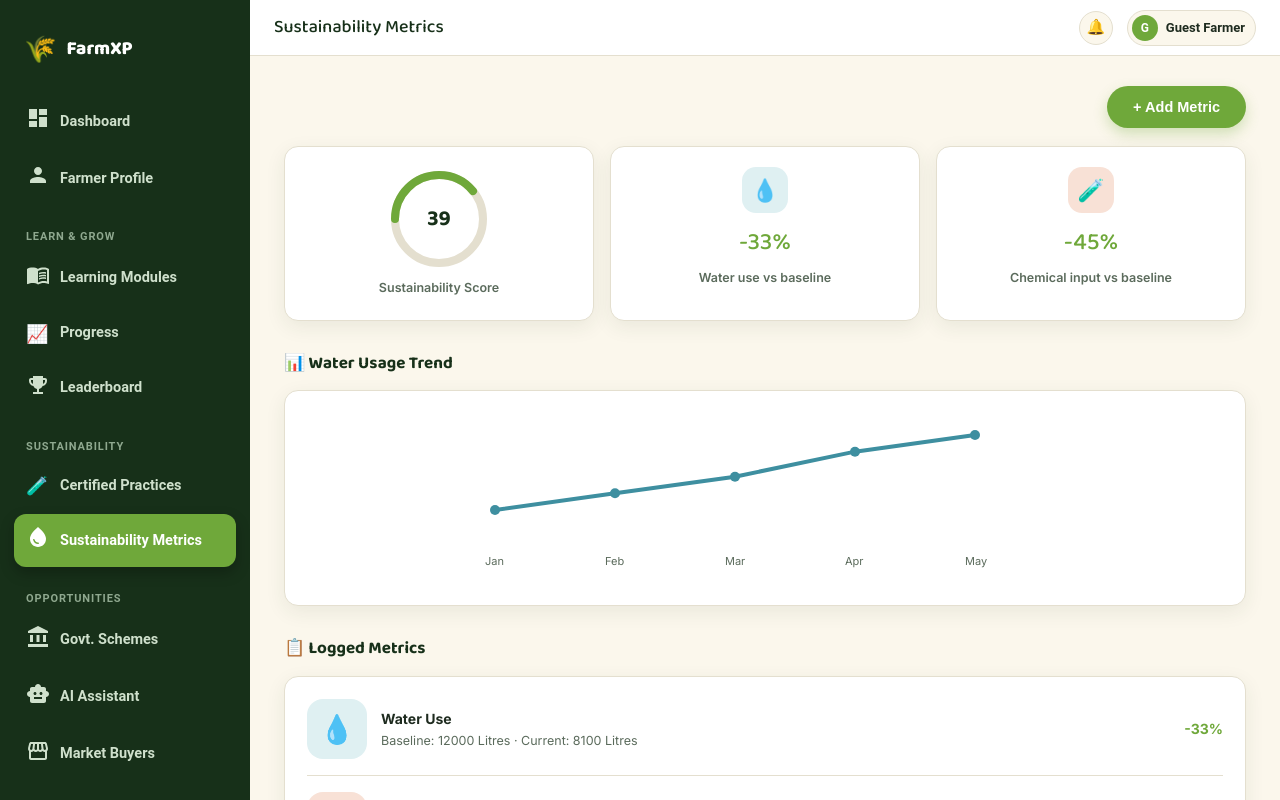
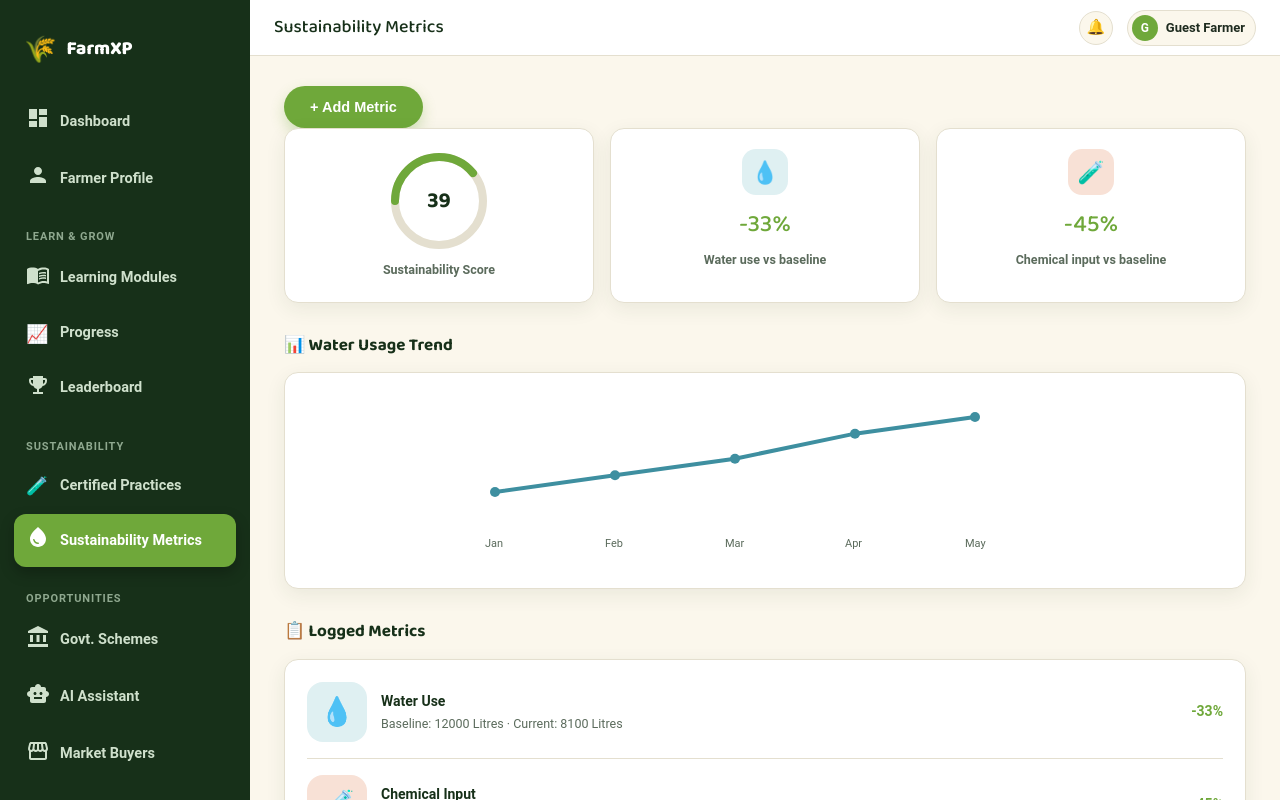
Before and after one commit to Mohamedfalih/FarmXp, a React app in the folder FrontEnd/: page /farmer/sustainability-metrics in a window 1280 px wide. Built offline with nearby package versions, Linux system fonts and the light colour scheme; the HTML template or start-up script is replaced by a standard one.

Commit message:
except AI

```diff
--- a/FrontEnd/src/pages/farmer/SustainabilityMetrics.jsx
+++ b/FrontEnd/src/pages/farmer/SustainabilityMetrics.jsx
@@ -2,16 +2,42 @@ import { useState } from 'react';
 import './SustainabilityMetrics.css';
 
 const METRIC_TYPES = [
-  { key: 'water', label: '💧 Water Use', unit: 'Litres' },
-  { key: 'chemical', label: '🧪 Chemical Input', unit: 'Kilograms' },
+  {
+    key: 'water',
+    label: '💧 Water Use',
+    unit: 'Litres',
+  },
+  {
+    key: 'chemical',
+    label: '🧪 Chemical Input',
+    unit: 'Kilograms',
+  },
 ];
 
 const SustainabilityMetrics = () => {
   // Mock data — matches the prototype's overview stats.
   // Later this becomes: metricsService.getMetrics().then(setMetrics)
   const [metrics, setMetrics] = useState([
-    { id: 1, type: 'water', icon: '💧', bg: 'var(--sky-light)', baseline: 12000, current: 8100, unit: 'Litres', label: 'Water use vs baseline' },
-    { id: 2, type: 'chemical', icon: '🧪', bg: 'var(--clay-light)', baseline: 40, current: 22, unit: 'Kilograms', label: 'Chemical input vs baseline' },
+    {
+      id: 1,
+      type: 'water',
+      icon: '💧',
+      bg: 'var(--sky-light)',
+      baseline: 12000,
+      current: 8100,
+      unit: 'Litres',
+      label: 'Water use vs baseline',
+    },
+    {
+      id: 2,
+      type: 'chemical',
+      icon: '🧪',
+      bg: 'var(--clay-light)',
+      baseline: 40,
+      current: 22,
+      unit: 'Kilograms',
+      label: 'Chemical input vs baseline',
+    },
   ]);
 
   const waterTrend = [
@@ -23,6 +49,7 @@ const SustainabilityMetrics = () => {
   ];
 
   const [showAddForm, setShowAddForm] = useState(false);
+
   const [metricForm, setMetricForm] = useState({
     type: 'water',
     baseline: '',
@@ -31,75 +58,127 @@ const SustainabilityMetrics = () => {
     notes: '',
   });
 
-  // Overall sustainability score — locked formula: (baseline - current) / baseline * 100
+  // Overall sustainability score
+  // Formula: (baseline - current) / baseline * 100
   const overallScore = Math.round(
-    metrics.reduce((sum, m) => {
-      const pct = ((m.baseline - m.current) / m.baseline) * 100;
-      return sum + pct;
+    metrics.reduce((sum, metric) => {
+      if (!metric.baseline) return sum;
+
+      const percentage =
+        ((metric.baseline - metric.current) / metric.baseline) * 100;
+
+      return sum + percentage;
     }, 0) / (metrics.length || 1)
   );
 
-  const getPercentChange = (m) => {
-    const pct = Math.round(((m.baseline - m.current) / m.baseline) * 100);
-    return pct;
+  const getPercentChange = (metric) => {
+    if (!metric.baseline) return 0;
+
+    return Math.round(
+      ((metric.baseline - metric.current) / metric.baseline) * 100
+    );
   };
 
-  const handleFormChange = (e) => {
-    setMetricForm({ ...metricForm, [e.target.name]: e.target.value });
+  const handleFormChange = (event) => {
+    const { name, value } = event.target;
+
+    setMetricForm((previous) => ({
+      ...previous,
+      [name]: value,
+    }));
   };
 
-  const handleTypeChange = (e) => {
-    const type = e.target.value;
-    const matched = METRIC_TYPES.find((t) => t.key === type);
-    setMetricForm({ ...metricForm, type, unit: matched.unit });
+  const handleTypeChange = (event) => {
+    const type = event.target.value;
+
+    const matchedType = METRIC_TYPES.find(
+      (metricType) => metricType.key === type
+    );
+
+    setMetricForm((previous) => ({
+      ...previous,
+      type,
+      unit: matchedType?.unit || '',
+    }));
   };
 
-  const handleSaveMetric = (e) => {
-    e.preventDefault();
-    if (!metricForm.baseline || !metricForm.current) return;
+  const handleSaveMetric = (event) => {
+    event.preventDefault();
 
-    // Later this becomes: metricsService.addMetric(metricForm)
-    const typeInfo = METRIC_TYPES.find((t) => t.key === metricForm.type);
-    setMetrics([
-      ...metrics,
-      {
+    if (!metricForm.baseline || !metricForm.current) {
+      return;
+    }
+
+    // Later this becomes:
+    // metricsService.addMetric(metricForm)
+
+    const typeInfo = METRIC_TYPES.find(
+      (metricType) => metricType.key === metricForm.type
+    );
+
+    const newMetric = {
       id: Date.now(),
       type: metricForm.type,
       icon: metricForm.type === 'water' ? '💧' : '🧪',
-        bg: metricForm.type === 'water' ? 'var(--sky-light)' : 'var(--clay-light)',
+      bg:
+        metricForm.type === 'water'
+          ? 'var(--sky-light)'
+          : 'var(--clay-light)',
       baseline: Number(metricForm.baseline),
       current: Number(metricForm.current),
       unit: metricForm.unit,
       label: `${typeInfo.label.split(' ').slice(1).join(' ')} vs baseline`,
-      },
-    ]);
-    setMetricForm({ type: 'water', baseline: '', current: '', unit: 'Litres', notes: '' });
+    };
+
+    setMetrics((previous) => [...previous, newMetric]);
+
+    setMetricForm({
+      type: 'water',
+      baseline: '',
+      current: '',
+      unit: 'Litres',
+      notes: '',
+    });
+
     setShowAddForm(false);
   };
 
   // Build chart points from waterTrend data
   const buildChartPoints = (data) => {
-    const maxVal = Math.max(...data.map((d) => d.value));
+    const maxValue = Math.max(...data.map((item) => item.value));
+
     const startX = 10;
     const startY = 20;
     const chartWidth = 480;
     const chartHeight = 100;
-    const stepX = chartWidth / (data.length - 1);
-    return data.map((d, i) => {
-      const x = startX + i * stepX;
-      const y = startY + (chartHeight - (d.value / maxVal) * chartHeight);
-      return { x, y };
+
+    const stepX =
+      data.length > 1 ? chartWidth / (data.length - 1) : chartWidth;
+
+    return data.map((item, index) => {
+      const x = startX + index * stepX;
+
+      const y =
+        startY +
+        (chartHeight - (item.value / maxValue) * chartHeight);
+
+      return {
+        x,
+        y,
+      };
     });
   };
 
   const points = buildChartPoints(waterTrend);
-  const linePoints = points.map((p) => `${p.x},${p.y}`).join(' ');
+
+  const linePoints = points
+    .map((point) => `${point.x},${point.y}`)
+    .join(' ');
 
   return (
-    <div className="sustain-page">
+    <div className="sustainability-metrics-page">
       {!showAddForm ? (
         <>
-          <div className="sustain-header">
           <button
             className="btn btn-primary btn-sm"
             type="button"
@@ -107,13 +186,25 @@ const SustainabilityMetrics = () => {
           >
             + Add Metric
           </button>
-          </div>
 
           <div className="grid grid-3">
+            {/* Overall Score */}
             <div className="card ring-card">
               <div className="gring">
-                <svg width="100" height="100" viewBox="0 0 100 100">
-                  <circle cx="50" cy="50" r="44" fill="none" stroke="var(--line)" strokeWidth="8" />
+                <svg
+                  width="100"
+                  height="100"
+                  viewBox="0 0 100 100"
+                >
+                  <circle
+                    cx="50"
+                    cy="50"
+                    r="44"
+                    fill="none"
+                    stroke="var(--line)"
+                    strokeWidth="8"
+                  />
+
                   <circle
                     cx="50"
                     cy="50"
@@ -123,71 +214,155 @@ const SustainabilityMetrics = () => {
                     strokeWidth="8"
                     strokeLinecap="round"
                     strokeDasharray={2 * Math.PI * 44}
-                    strokeDashoffset={2 * Math.PI * 44 * (1 - overallScore / 100)}
+                    strokeDashoffset={
+                      2 *
+                      Math.PI *
+                      44 *
+                      (1 - Math.min(Math.max(overallScore, 0), 100) / 100)
+                    }
                     transform="rotate(-90 50 50)"
                   />
                 </svg>
+
                 <div className="gring-center">
-                  <span className="gring-num">{overallScore}</span>
+                  <span className="gring-num">
+                    {overallScore}
+                  </span>
                 </div>
               </div>
-              <div className="stat-label">Sustainability Score</div>
+
+              <div className="stat-label">
+                Sustainability Score
+              </div>
             </div>
 
-            {metrics.map((m) => {
-              const pct = getPercentChange(m);
+            {/* Metric Cards */}
+            {metrics.map((metric) => {
+              const percentage = getPercentChange(metric);
+
               return (
-                <div className="card stat-card" key={m.id}>
-                  <div className="stat-icon" style={{ background: m.bg }}>{m.icon}</div>
-                  <div className={`stat-value ${pct >= 0 ? 'positive' : 'negative'}`}>
-                    {pct >= 0 ? '-' : '+'}{Math.abs(pct)}%
+                <div
+                  className="card stat-card"
+                  key={metric.id}
+                >
+                  <div
+                    className="stat-icon"
+                    style={{ background: metric.bg }}
+                  >
+                    {metric.icon}
                   </div>
-                  <div className="stat-label">{m.label}</div>
+
+                  <div
+                    className={`stat-value ${
+                      percentage >= 0 ? 'positive' : 'negative'
+                    }`}
+                  >
+                    {percentage >= 0 ? '-' : '+'}
+                    {Math.abs(percentage)}%
+                  </div>
+
+                  <div className="stat-label">
+                    {metric.label}
+                  </div>
                 </div>
               );
             })}
           </div>
 
+          {/* Water Usage Trend */}
           <div className="section-title">
             <h3>📊 Water Usage Trend</h3>
           </div>
+
           <div className="card chart-card">
-            <svg viewBox="0 0 560 160" width="100%" height="160">
-              <polyline points={linePoints} fill="none" stroke="#3E8FA0" strokeWidth="4" />
+            <svg
+              viewBox="0 0 560 160"
+              width="100%"
+              height="160"
+            >
+              <polyline
+                points={linePoints}
+                fill="none"
+                stroke="#3E8FA0"
+                strokeWidth="4"
+              />
+
               <g fill="#3E8FA0">
-                {points.map((p, i) => (
-                  <circle key={i} cx={p.x} cy={p.y} r="5" />
+                {points.map((point, index) => (
+                  <circle
+                    key={index}
+                    cx={point.x}
+                    cy={point.y}
+                    r="5"
+                  />
                 ))}
               </g>
-              <g fill="#5B6B5C" fontSize="11">
-                {waterTrend.map((d, i) => (
-                  <text key={d.month} x={points[i].x - 10} y="150">
-                    {d.month}
+
+              <g
+                fill="#5B6B5C"
+                fontSize="11"
+              >
+                {waterTrend.map((item, index) => (
+                  <text
+                    key={item.month}
+                    x={points[index].x - 10}
+                    y="150"
+                  >
+                    {item.month}
                   </text>
                 ))}
               </g>
             </svg>
           </div>
 
-          {/* Logged metrics list */}
+          {/* Logged Metrics */}
           <div className="section-title">
             <h3>📋 Logged Metrics</h3>
           </div>
+
           <div className="card metrics-list-card">
-            {metrics.map((m) => (
-              <div className="metric-row" key={m.id}>
-                <div className="icon-badge" style={{ background: m.bg }}>{m.icon}</div>
+            {metrics.map((metric) => {
+              const percentage = getPercentChange(metric);
+
+              return (
+                <div
+                  className="metric-row"
+                  key={metric.id}
+                >
+                  <div
+                    className="icon-badge"
+                    style={{ background: metric.bg }}
+                  >
+                    {metric.icon}
+                  </div>
+
                   <div className="metric-row-info">
-                  <b>{m.type === 'water' ? 'Water Use' : 'Chemical Input'}</b>
+                    <b>
+                      {metric.type === 'water'
+                        ? 'Water Use'
+                        : 'Chemical Input'}
+                    </b>
+
                     <div className="metric-row-values">
-                    Baseline: {m.baseline} {m.unit} · Current: {m.current} {m.unit}
+                      Baseline: {metric.baseline} {metric.unit}
+                      {' · '}
+                      Current: {metric.current} {metric.unit}
                     </div>
                   </div>
-                <span className={`metric-pct ${getPercentChange(m) >= 0 ? 'positive' : 'negative'}`}>
-                  {getPercentChange(m) >= 0 ? '-' : '+'}{Math.abs(getPercentChange(m))}%
+
+                  <span
+                    className={`metric-pct ${
+                      percentage >= 0
+                        ? 'positive'
+                        : 'negative'
+                    }`}
+                  >
+                    {percentage >= 0 ? '-' : '+'}
+                    {Math.abs(percentage)}%
                   </span>
                 </div>
-            ))}
+              );
+            })}
           </div>
         </>
       ) : (
@@ -205,28 +380,54 @@ const SustainabilityMetrics = () => {
 
             <form onSubmit={handleSaveMetric}>
               <div className="field">
-                <label>Metric type</label>
-                <select name="type" value={metricForm.type} onChange={handleTypeChange}>
-                  {METRIC_TYPES.map((t) => (
-                    <option key={t.key} value={t.key}>{t.label}</option>
+                <label htmlFor="metric-type">
+                  Metric type
+                </label>
+
+                <select
+                  id="metric-type"
+                  name="type"
+                  value={metricForm.type}
+                  onChange={handleTypeChange}
+                >
+                  {METRIC_TYPES.map((metricType) => (
+                    <option
+                      key={metricType.key}
+                      value={metricType.key}
+                    >
+                      {metricType.label}
+                    </option>
                   ))}
                 </select>
               </div>
 
               <div className="field-row">
                 <div className="field">
-                  <label>Baseline value</label>
+                  <label htmlFor="baseline">
+                    Baseline value
+                  </label>
+
                   <input
+                    id="baseline"
                     name="baseline"
+                    type="number"
+                    min="0"
                     placeholder="e.g. 12000"
                     value={metricForm.baseline}
                     onChange={handleFormChange}
                   />
                 </div>
+
                 <div className="field">
-                  <label>Current value</label>
+                  <label htmlFor="current">
+                    Current value
+                  </label>
+
                   <input
+                    id="current"
                     name="current"
+                    type="number"
+                    min="0"
                     placeholder="e.g. 8100"
                     value={metricForm.current}
                     onChange={handleFormChange}
@@ -235,20 +436,30 @@ const SustainabilityMetrics = () => {
               </div>
 
               <div className="field">
-                <label>Unit</label>
+                <label htmlFor="metric-unit">
+                  Unit
+                </label>
+
                 <select
+                  id="metric-unit"
                   name="unit"
                   value={metricForm.unit}
                   onChange={handleFormChange}
                 >
-                  <option>Litres</option>
-                  <option>Kilograms</option>
+                  <option value="Litres">Litres</option>
+                  <option value="Kilograms">
+                    Kilograms
+                  </option>
                 </select>
               </div>
 
               <div className="field">
-                <label>Notes (optional)</label>
+                <label htmlFor="metric-notes">
+                  Notes (optional)
+                </label>
+
                 <textarea
+                  id="metric-notes"
                   name="notes"
                   rows="2"
                   placeholder="Any extra detail..."
@@ -257,7 +468,10 @@ const SustainabilityMetrics = () => {
                 />
               </div>
 
-              <button className="btn btn-primary btn-block" type="submit">
+              <button
+                className="btn btn-primary btn-block"
+                type="submit"
+              >
                 Save Metric
               </button>
             </form>
--- a/FrontEnd/src/routes/AppRoutes.jsx
+++ b/FrontEnd/src/routes/AppRoutes.jsx
@@ -11,7 +11,7 @@ import MyFarm from "../pages/farmer/MyFarm";
 import LearningModules from "../pages/farmer/LearningModules";
 import PracticeLogs from "../pages/farmer/PracticeLogs";
 import PracticeAdd from "../pages/farmer/PracticeAdd";
-import SustainabilityMetrics from "../pages/farmer/SustainabilityMetrics";
+import SustainabilityMetrics from "../pages/farmer/sustainabilityMetrics";
 import Leaderboard from "../pages/farmer/Leaderboard";
 import GovtSchemes from "../pages/farmer/GovtSchemes";
 import AIAssistant from "../pages/farmer/AIAssistant";
```
Lines whose indentation alone changed are shown as unchanged.
